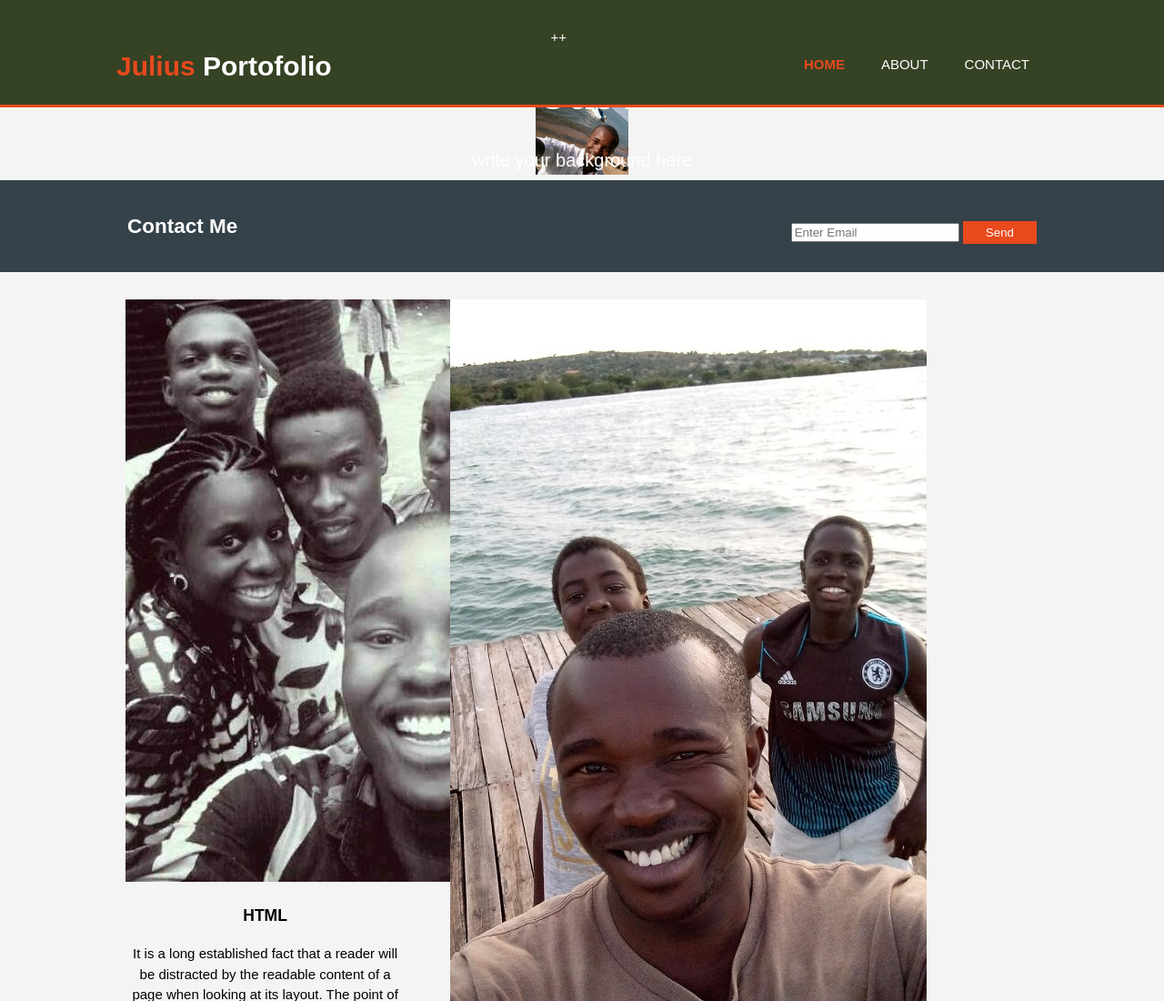
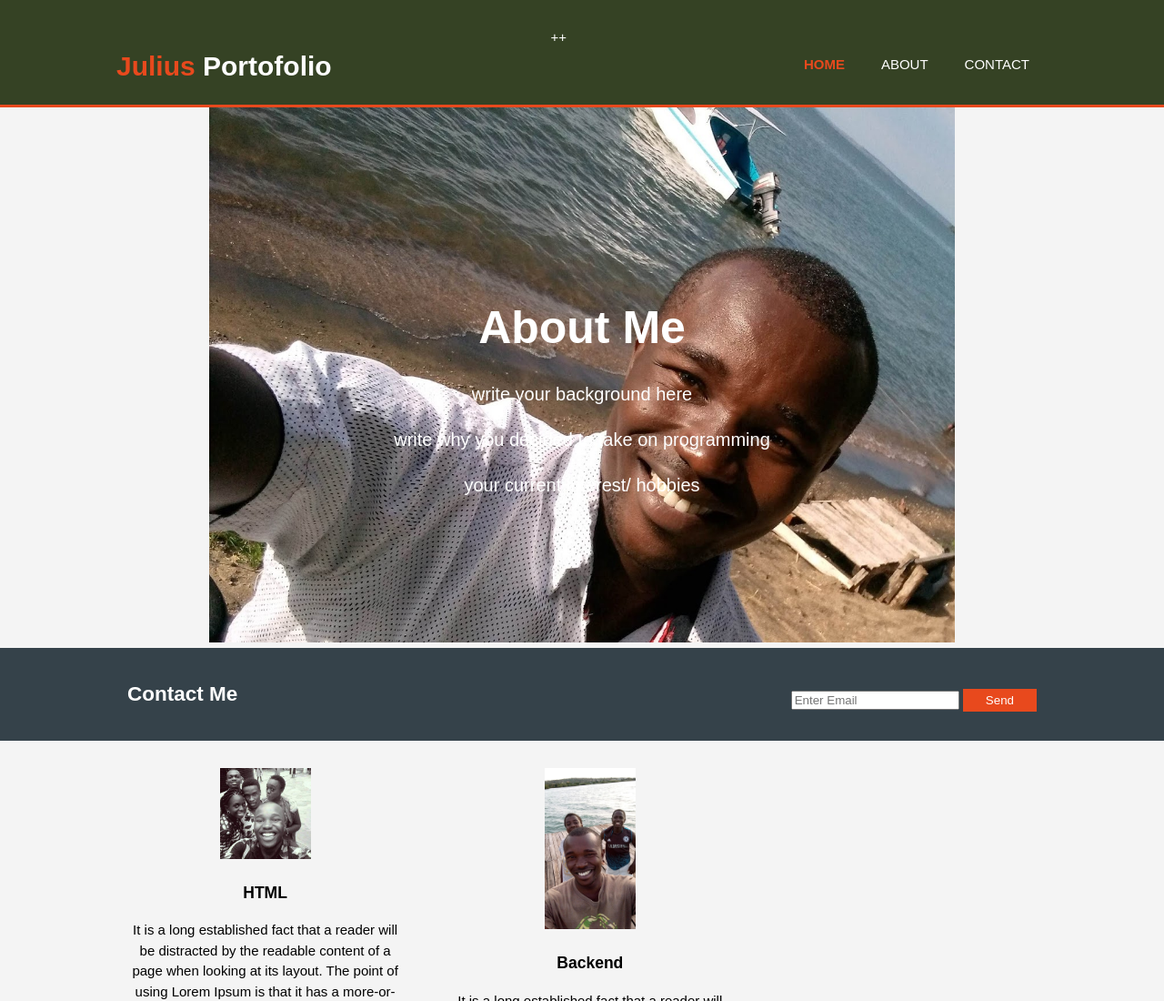
Before and after one commit to OlooJulius/portfolio_project, a plain HTML site: page index.html in a window 1280 px wide. Shown: the top 1100 px of the page at 91% size. Drawn offline with Linux system fonts and the light colour scheme.

Commit message:
it will add styling to box img

```diff
--- a/css/stlyes.css
+++ b/css/stlyes.css
@@ -81,17 +81,14 @@ header a:hover{
 /* showcase */
 
 #showcase{
+    background-image: url("./images/oloo.jpeg") no-repeat;
     min-height: 100%;
+    min-width: 100%;
     text-align: center;
     color: #ffffff;
 }
 
-#bobo{
-    background-position: center;
-    background-size: cover;
-    flex-direction: column;
-    flex-grow: inherit;
-}
+
 
 /* Centered text */
 .centered {
@@ -148,7 +145,7 @@ header a:hover{
     padding: 10px;
 }
 
-#boxes .img{
+#boxes .box img{
     width: 100px;
 
 }
--- a/index.html
+++ b/index.html
@@ -27,9 +27,7 @@
 
     <section id="showcase">
         <div class="container">
-            <div id="bobo">
-                <img src="./images/oloo.jpeg" alt="Snow" style="width:10%;" height="100%">
-            </div>
+                <img src="./images/oloo.jpeg" alt="Snow" style="width:80%;" height="100%">
             <div class="centered">
                 <h1>About Me</h1>
                 <p>write your background here</p>
```
